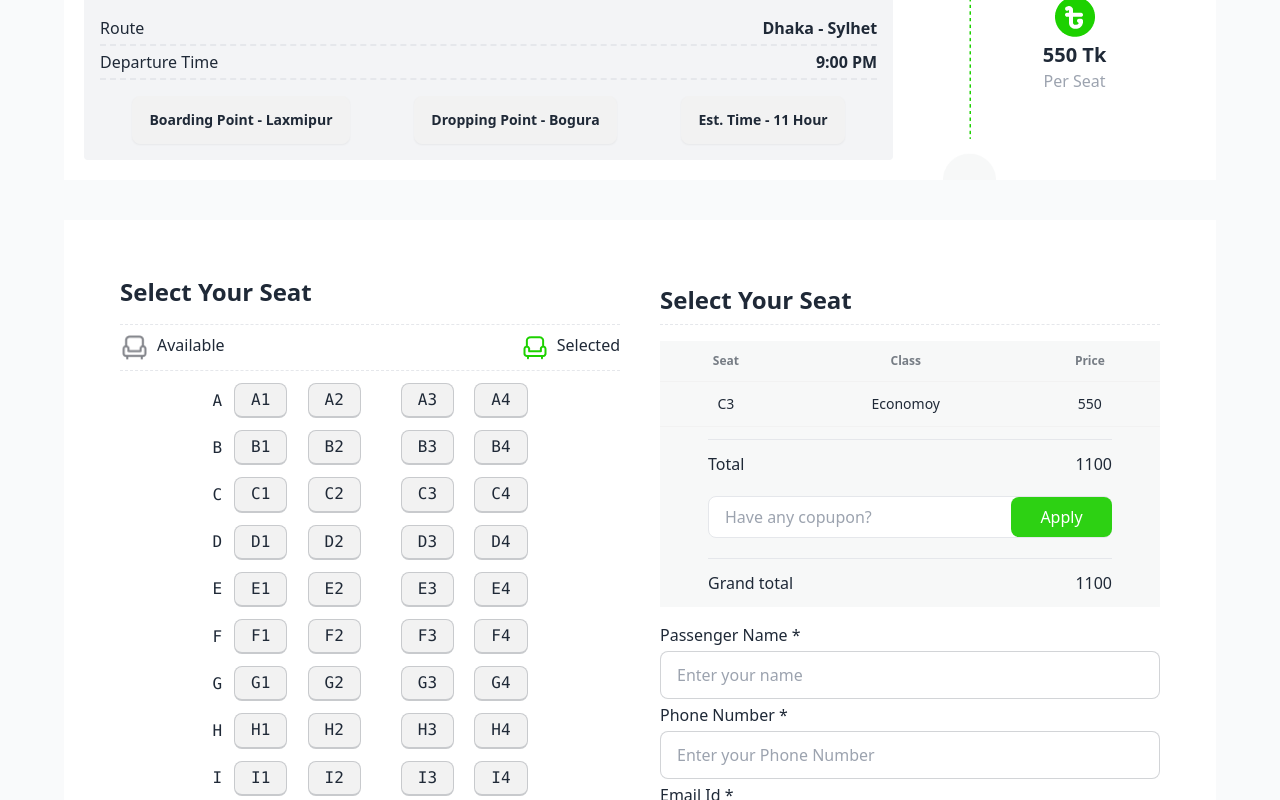
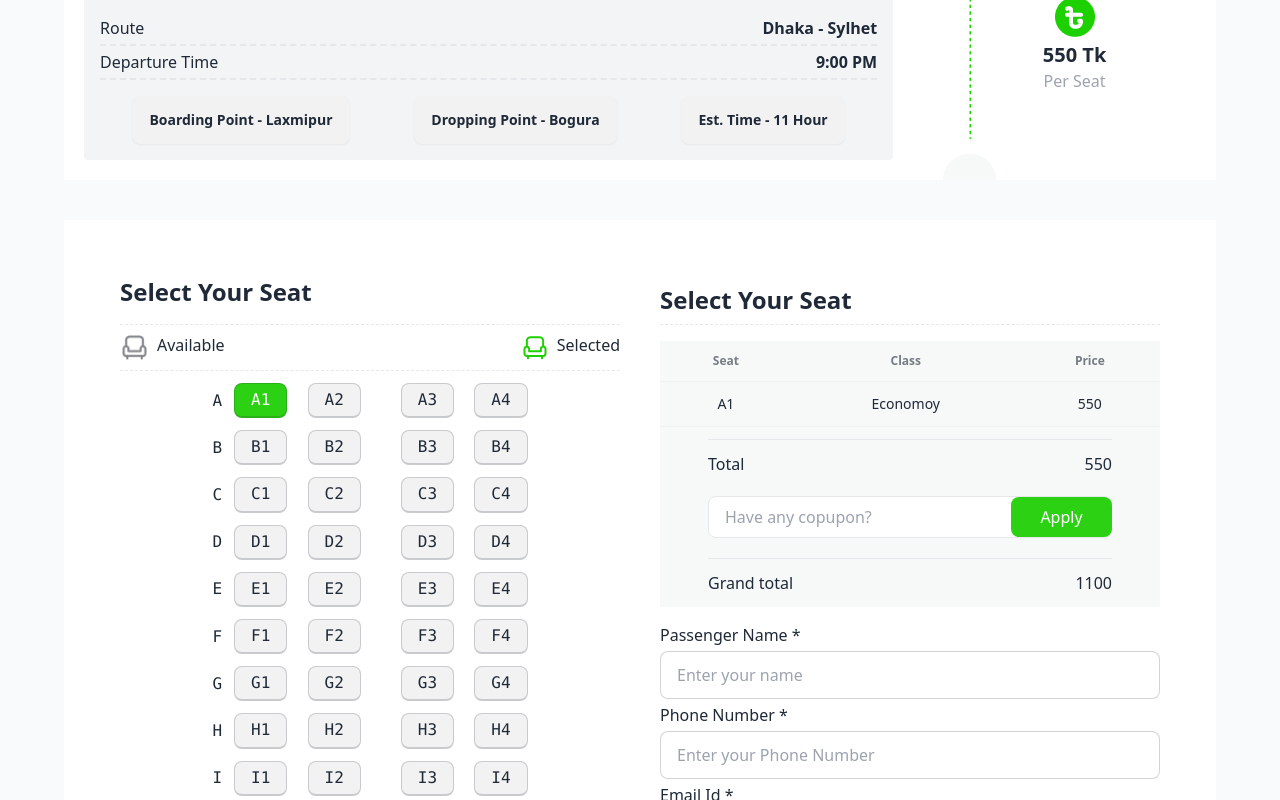
Before and after one commit to coderarifbd/bus-ticket, a website: page index.html in a window 1280 px wide. Both pictures are taken after a click on the element "A1". Shown: the part 1307-2107 px from the top of the page. Drawn offline with Linux system fonts and the light colour scheme.

Commit message:
total calculation doen

```diff
--- a/assets/script.js
+++ b/assets/script.js
@@ -1,27 +1,39 @@
-console.log("alert");
+// console.log("alert");
 
 const sitName = document.getElementsByClassName("kbd");
 let sitNumber = "";
 
 for (let i = 0; i < sitName.length; i++) {
   sitName[i].addEventListener("click", function () {
-    sitNumber = sitName[i].innerText;
     // sitName[i].classList.toggle("bg-green");
-    sitConfimation(sitNumber);
+    sitConfimation(sitName[i]);
   });
 }
 
-console.log(sitName);
+function sitConfimation(sit) {
+  const sitId = sit.innerHTML;
+  const existingSitId = document.getElementById(sitId);
+  if (!existingSitId) {
+    const sitConfimation = document.getElementById("sit-confirm");
+    console.log();
+    if (sitConfimation.children.length < 4) {
+      sit.classList.toggle("bg-green");
+      const tr = document.createElement("tr");
+      tr.innerHTML = `<td id="${sitId}">${sitId}</td>
+                  <td>Economoy</td>
+                  <td>550</td>`;
+      const tBody = document.getElementById("sit-confirm");
+      tBody.appendChild(tr);
+      totalCalculation(sitConfimation.children.length);
+    } else {
+      alert("You can select maximum 4 sit!");
+    }
+  } else {
+    existingSitId.parentNode.remove();
+  }
+}
 
-function sitConfimation(sit) {
-  sit.classList.toggle("bg-green");
-  const tableRow = `<tr>
-                        <td>${sit}</td>
-                        <td>Economoy</td>
-                        <td>550</td>
-                    </tr>`;
-  //   console.log(tableRow);
-  const tBody = document.getElementById("sit-confirm");
-  console.log(tBody);
-  tBody.innerHTML += tableRow;
+function totalCalculation(s) {
+  const total = document.getElementById("total");
+  total.innerText = 550 * s;
 }
--- a/index.html
+++ b/index.html
@@ -315,18 +315,13 @@
                                 </tr>
                             </thead>
                             <tbody class="text-center" id="sit-confirm">
-                                <tr>
-                                    <td>C3</td>
-                                    <td>Economoy</td>
-                                    <td>550</td>
-                                </tr>
-                                <!-- row 3 -->
+                                <!-- Selected ticket -->
                             </tbody>
                         </table>
                         <div class="p-3 px-12 space-y-5">
                             <div class="flex justify-between border-t pt-3">
                                 <h3>Total</h3>
-                                <h3>1100</h3>
+                                <h3 id="total">0</h3>
                             </div>
                             <div class="relative">
                                 <input type="text" name="coupon" id="coupon"
```
